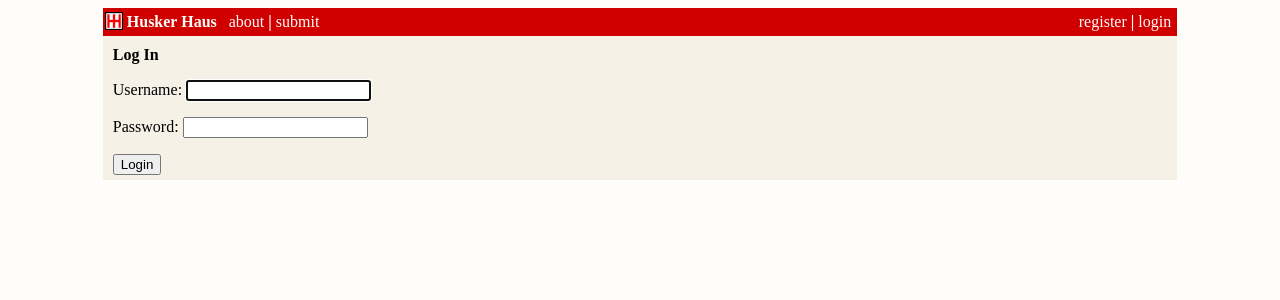
After one commit to hmaag/husker_haus, a Django app: page /login/ in a window 1280 px wide. The commit adds this page. Shown: the top 300 px of the page. Run offline with Django 3.2, Linux system fonts and the light colour scheme.

Commit message:
Add user authentication

```diff
--- a/aggregator/templates/aggregator/base.html
+++ b/aggregator/templates/aggregator/base.html
@@ -31,14 +31,28 @@
                         </b>
                         <span>&nbsp;</span>
                         <a class="nav-link" href="{% url 'site-about' %}">about</a>
-                         <span class="nav-link">|</span>
+                        <span class="nav-link"><b>|</b></span>
                         <a class="nav-link" href="#">submit</a>
                       </span>
                     </td>
                     <td style="text-align:right;padding-right:4px;">
-                      <span>
-                        <a class="nav-link" href="#">login</a>
-                      </span>
+                      {% if user.is_authenticated %}
+                        <span>
+                          <span>
+                            <a class="nav-link" href="{% url 'profile' %}">{{ user.username }}</a>
+                          </span>
+                          <span class="nav-link"><b>|</b></span>
+                          <a class="nav-link" href="{% url 'logout' %}">logout</a>
+                        </span>
+                      {% else %}
+                        <span>
+                          <a class="nav-link" href="{% url 'register' %}">register</a>
+                        </span>
+                        <span class="nav-link"><b>|</b></span>
+                        <span>
+                          <a class="nav-link" href="{% url 'login' %}">login</a>
+                        </span>
+                      {% endif %}
                     </td>
                   </tr>
                 </tbody>
--- a/husker_haus/settings.py
+++ b/husker_haus/settings.py
@@ -120,3 +120,6 @@ USE_TZ = True
 # https://docs.djangoproject.com/en/3.0/howto/static-files/
 
 STATIC_URL = '/static/'
+
+LOGIN_REDIRECT_URL = 'site-home'
+LOGIN_URL = 'login'
--- a/husker_haus/urls.py
+++ b/husker_haus/urls.py
@@ -1,9 +1,13 @@
 from django.contrib import admin
+from django.contrib.auth import views as auth_views
 from django.urls import path, include
 from users import views as user_views
 
 urlpatterns = [
     path('admin/', admin.site.urls),
     path('register/', user_views.register, name='register'),
+    path('profile/', user_views.profile, name='profile'),
+    path('login/', auth_views.LoginView.as_view(template_name='users/login.html'), name='login'),
+    path('logout/', auth_views.LogoutView.as_view(template_name='users/logout.html'), name='logout'),
     path('', include('aggregator.urls')),
 ]
--- /dev/null
+++ b/users/templates/users/login.html
@@ -0,0 +1,15 @@
+{% extends "aggregator/base.html" %}
+{% block content %}
+
+    <div style="padding-left: 10px;">
+        <form method="POST">
+            {% csrf_token %}
+            <b>Log In</b>
+            {{ form.as_p }}
+            <div>
+                <button>Login</button>
+            </div>
+        </form>
+    </div>
+    <tr style="height:5px"></tr>
+{% endblock content %}
--- /dev/null
+++ b/users/templates/users/logout.html
@@ -0,0 +1,5 @@
+{% extends "aggregator/base.html" %}
+{% block content %}
+    <h2 style="padding-left: 10px;">You have been logged out.</h2>
+    <tr style="height:5px"></tr>
+{% endblock content %}
--- /dev/null
+++ b/users/templates/users/profile.html
@@ -0,0 +1,5 @@
+{% extends "aggregator/base.html" %}
+{% block content %}
+    <p style="padding-left: 10px;">{{ user.username }}</p>
+    <tr style="height:5px"></tr>
+{% endblock content %}
```
Also changed, not shown: users/views.py (+7 -2 lines).
